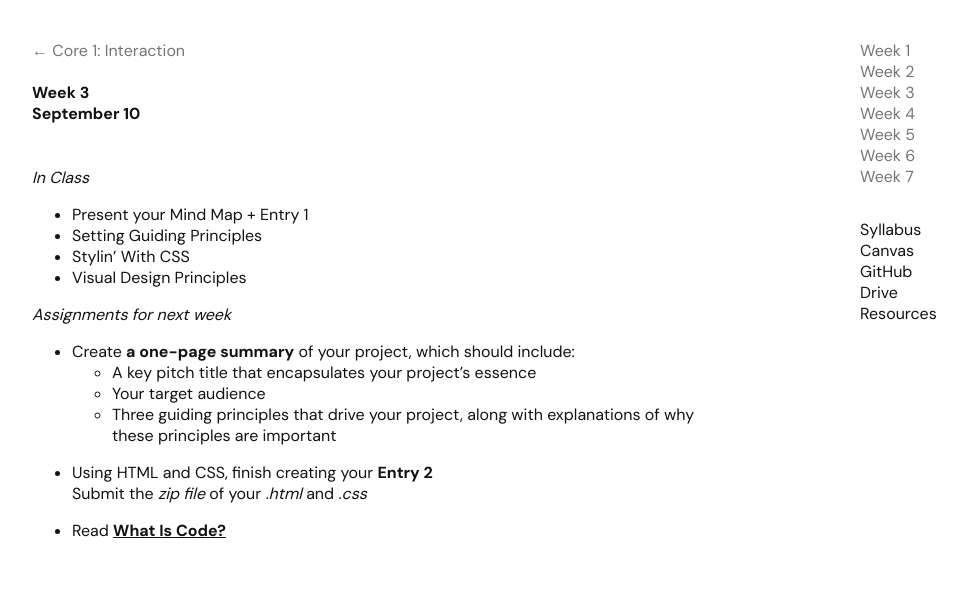
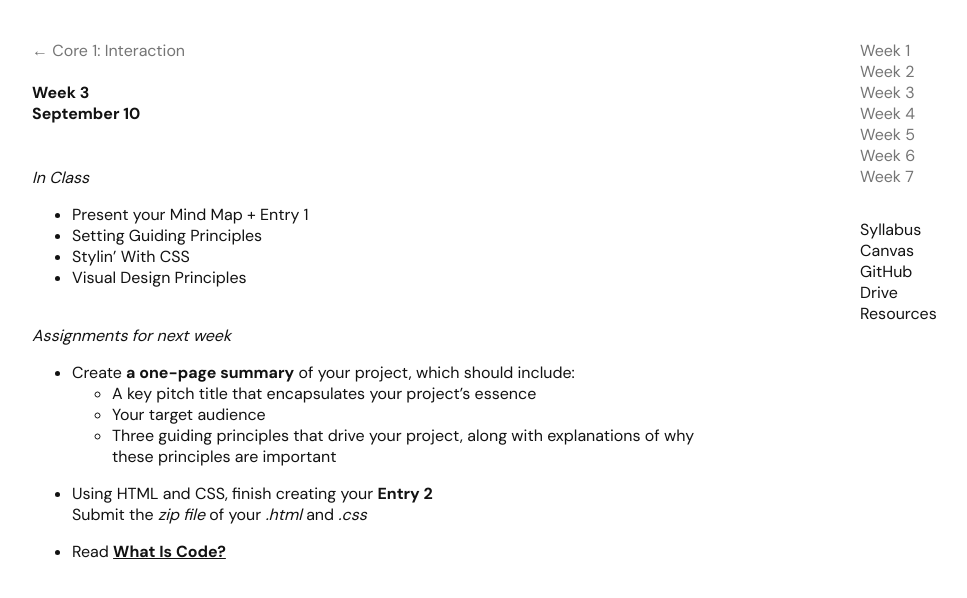
Before and after one commit to core1-interaction/core1-interaction.github.io, a Jekyll site: the page built from week3.md, in a window 1280 px wide. Shown: the top 598 px of the page, without its empty margins (108-1075 px from the left). Built offline with Jekyll 4.4.1, drawn with Linux system fonts in a browser that asks for light colours.

```diff
--- a/week3.md
+++ b/week3.md
@@ -12,7 +12,7 @@ title: Week 3
 + Present your Mind Map + Entry 1
 + Setting Guiding Principles
 + Stylin' With CSS
-+ Visual Design Principles
++ Visual Design Principles<br><br>
 
 
 *Assignments for next week*
```
